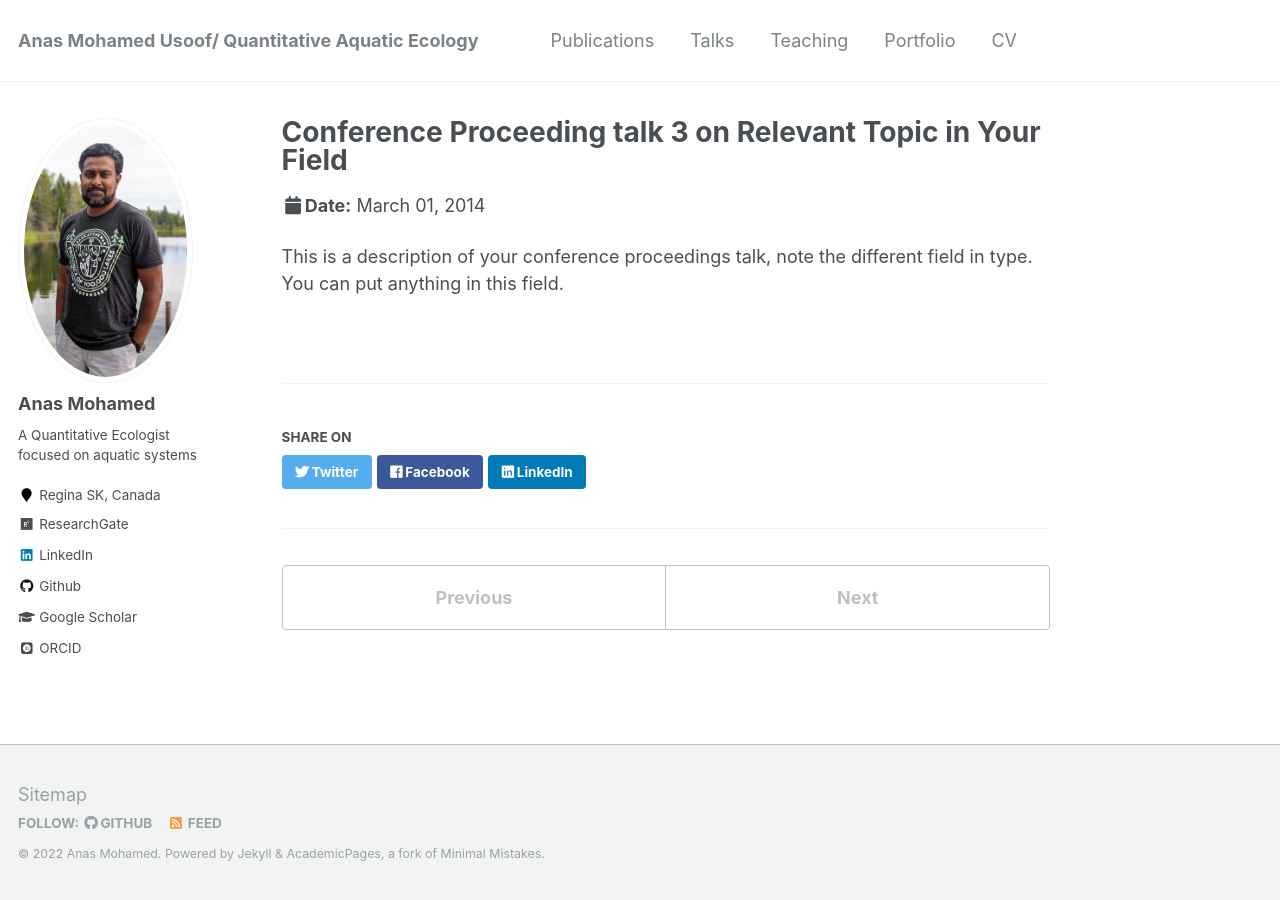
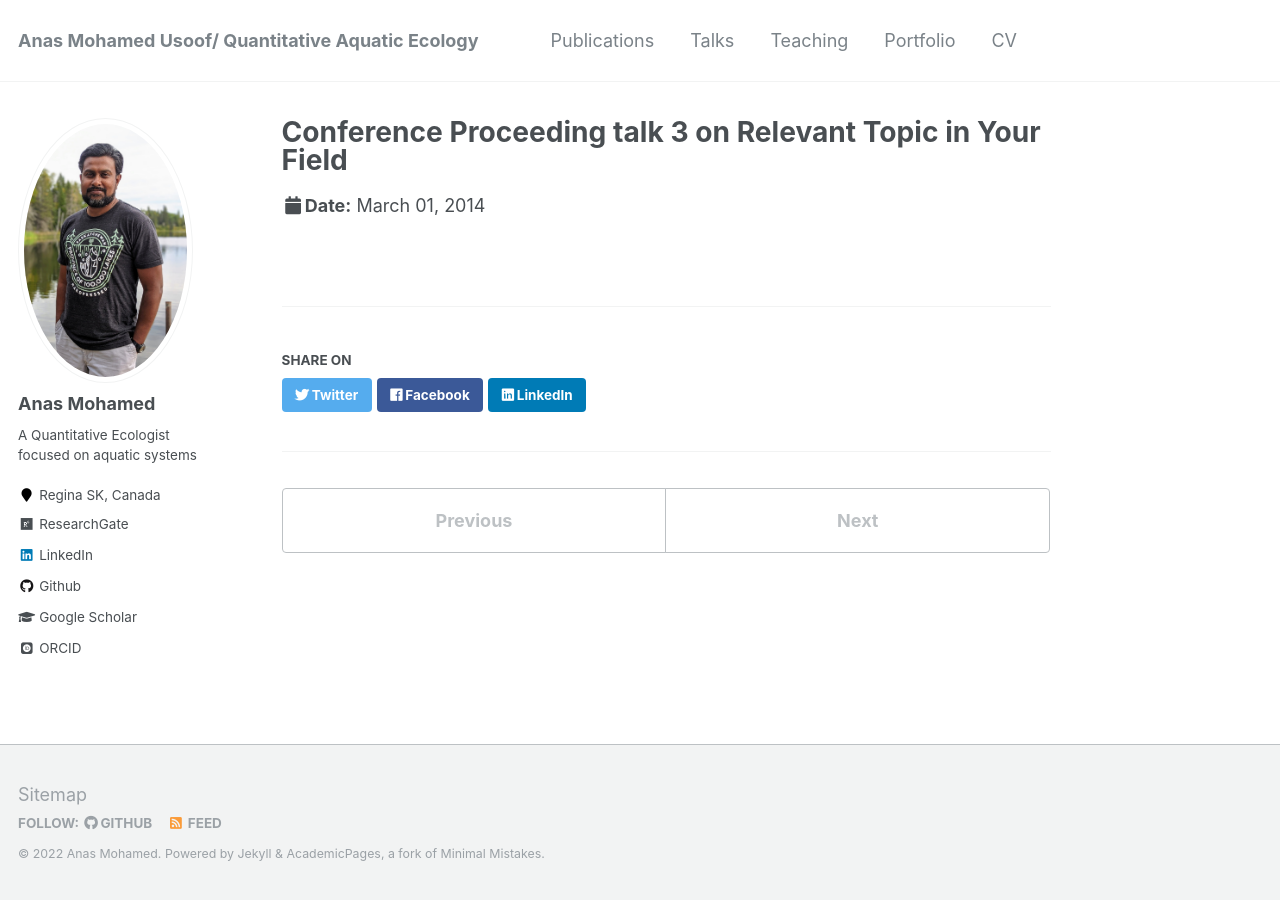
Before and after one commit to AnasMUM/AnasMUM.github.io, a Jekyll site: the page built from _talks/2014-03-01-talk-3.md, in a window 1280 px wide. Built offline with Jekyll 4.4.1, drawn with Linux system fonts in a browser that asks for light colours; some web fonts are replaced.

Commit message:
Update 2014-03-01-talk-3.md

```diff
--- a/_talks/2014-03-01-talk-3.md
+++ b/_talks/2014-03-01-talk-3.md
@@ -2,10 +2,8 @@
 title: "Conference Proceeding talk 3 on Relevant Topic in Your Field"
 collection: talks
 type: "Conference proceedings talk"
-permalink: /talks/2014-03-01-talk-3
+
 venue: "Testing Institute of America 2014 Annual Conference"
 date: 2014-03-01
 location: "Los Angeles, CA"
 ---
-
-This is a description of your conference proceedings talk, note the different field in type. You can put anything in this field.
```
